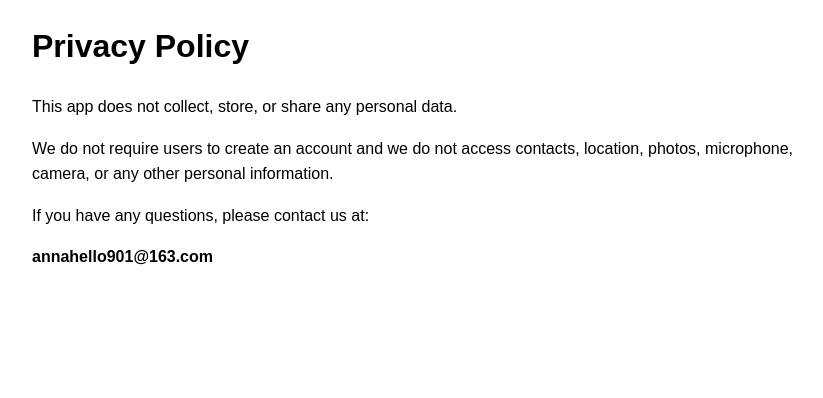
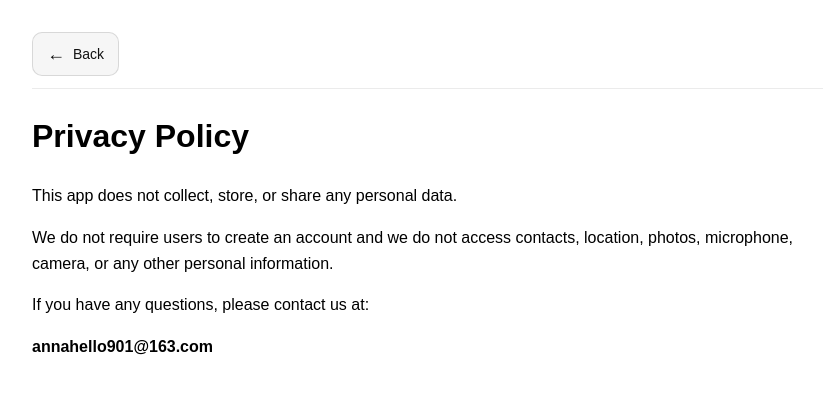
Before and after one commit to MrWangGitHub/privacy-policy, a plain HTML site: page index.html in a window 1280 px wide. Shown: the whole page, without its empty margins (208-1031 px from the left). Drawn offline with Linux system fonts and the light colour scheme.

Commit message:
Refactor Privacy Policy layout and styling

```diff
--- a/index.html
+++ b/index.html
@@ -3,8 +3,71 @@
 <head>
   <meta charset="UTF-8">
   <title>Privacy Policy</title>
+
+  <style>
+    html, body{
+      background:#fff;
+      margin:0;
+      padding:0;
+      font-family:Arial;
+      line-height:1.6;
+    }
+    .container{
+      max-width:800px;
+      margin:0 auto;
+      padding:20px;
+    }
+    .topbar{
+      position:sticky;
+      top:0;
+      background:#fff;
+      padding:12px 0;
+      border-bottom:1px solid rgba(0,0,0,.08);
+      z-index:10;
+    }
+    .back-btn{
+      display:inline-flex;
+      align-items:center;
+      gap:8px;
+      padding:10px 14px;
+      border-radius:10px;
+      border:1px solid rgba(0,0,0,.12);
+      background:#f6f6f6;
+      color:#111;
+      text-decoration:none;
+      font-size:14px;
+      cursor:pointer;
+      user-select:none;
+      -webkit-tap-highlight-color: transparent;
+    }
+    .back-btn:active{
+      transform:scale(0.98);
+      background:#ededed;
+    }
+    .arrow{
+      font-size:18px;
+      line-height:1;
+    }
+  </style>
+
+  <script>
+    function closeInCreator(){
+      // 触发 Creator 拦截
+      window.location.href = "cocos://closeWebView";
+    }
+  </script>
 </head>
-<body style="max-width:800px;margin:auto;font-family:Arial;line-height:1.6;">
+
+<body>
+  <div class="container">
+
+    <div class="topbar">
+      <a class="back-btn" onclick="closeInCreator()">
+        <span class="arrow">←</span>
+        <span>Back</span>
+      </a>
+    </div>
+
     <h1>Privacy Policy</h1>
 
     <p>This app does not collect, store, or share any personal data.</p>
@@ -14,5 +77,7 @@
 
     <p>If you have any questions, please contact us at:</p>
     <p><strong>annahello901@163.com</strong></p>
+
+  </div>
 </body>
 </html>
```
Lines whose indentation alone changed are shown as unchanged.
